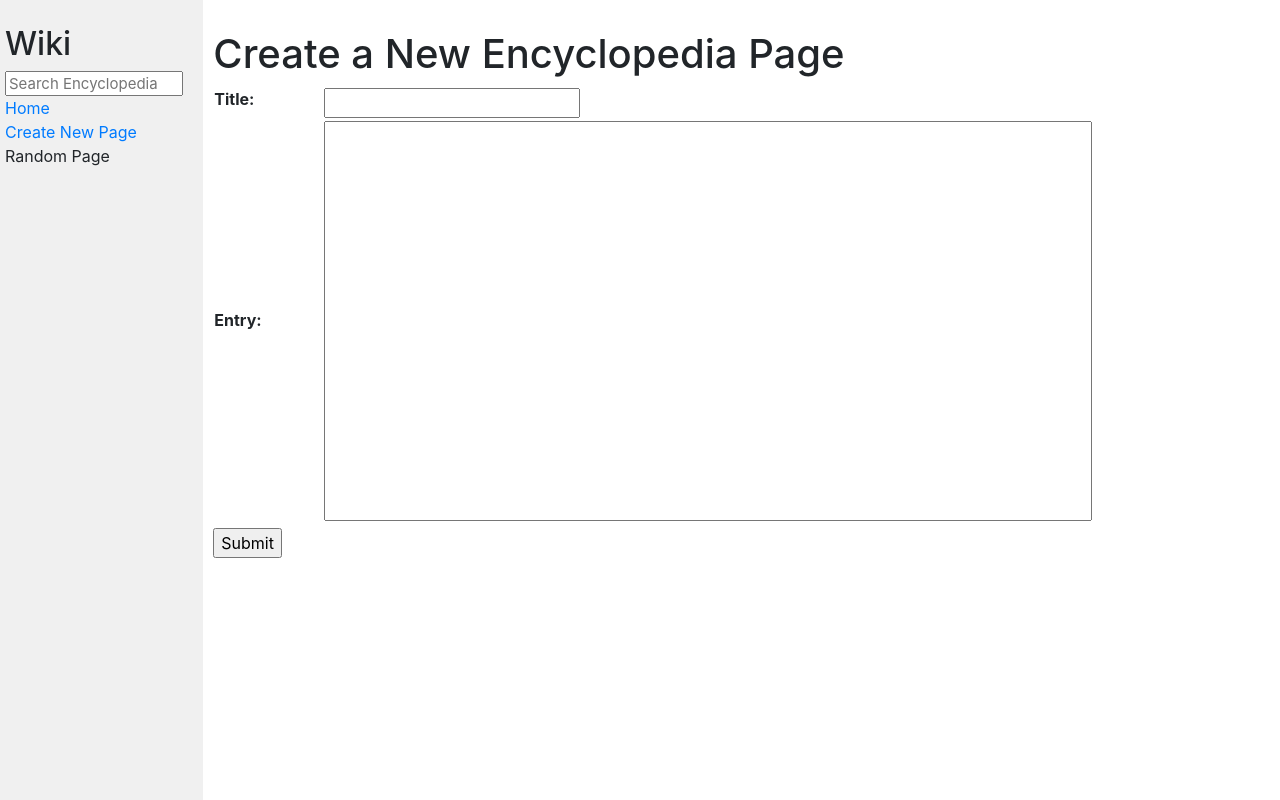
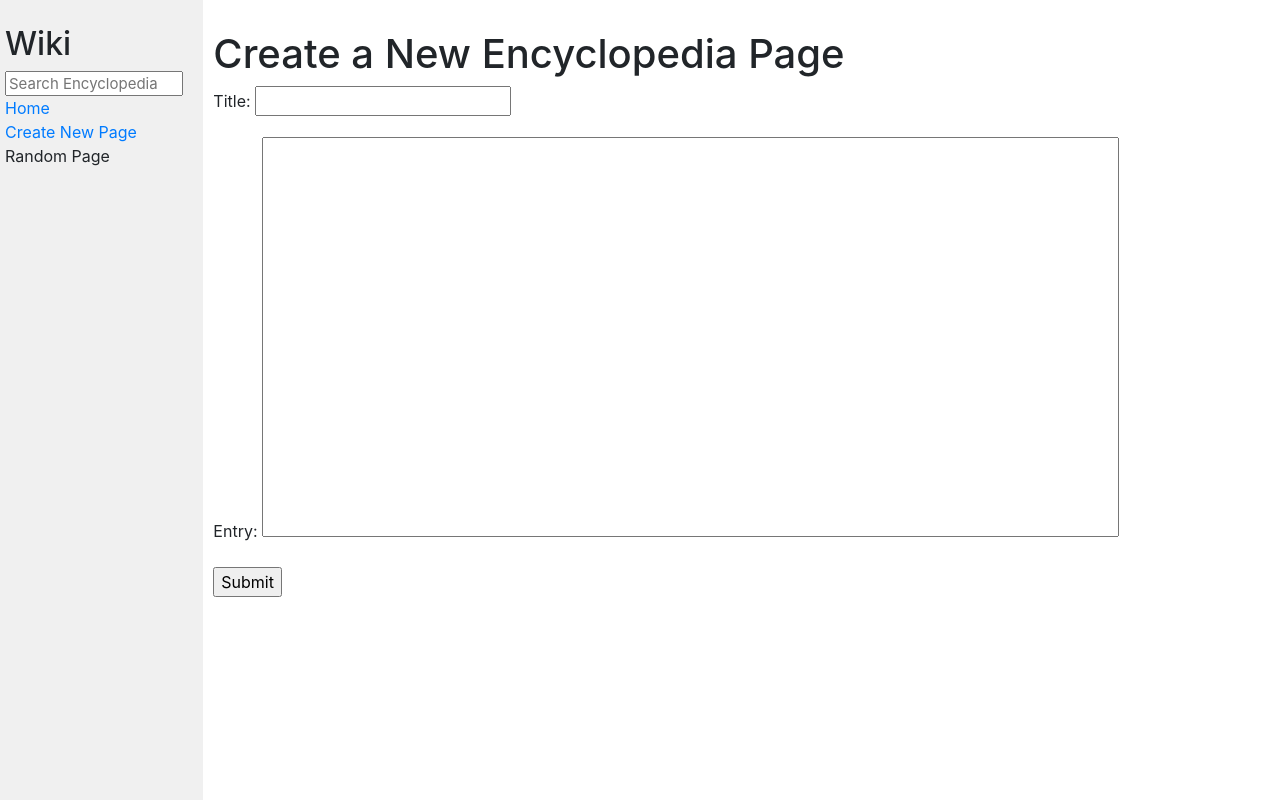
Before and after one commit to arregist97/CS50project1, a Django app: page /newpage/ in a window 1280 px wide. Run offline with Django 3.2, Linux system fonts and the light colour scheme; some libraries are stand-ins or nearby versions.

Commit message:
Change form_as_table to form_as_p, and add body style overflow hidden to hide vertical scrollbar problem

```diff
--- a/wiki/encyclopedia/templates/encyclopedia/layout.html
+++ b/wiki/encyclopedia/templates/encyclopedia/layout.html
@@ -5,6 +5,12 @@
 <html lang="en">
     <head>
         <title>{% block title %}{% endblock %}</title>
+        <style>
+            body {
+                overflow: hidden;
+            }
+        </style>
+
         <link rel="stylesheet" href="https://stackpath.bootstrapcdn.com/bootstrap/4.4.1/css/bootstrap.min.css" integrity="sha384-Vkoo8x4CGsO3+Hhxv8T/Q5PaXtkKtu6ug5TOeNV6gBiFeWPGFN9MuhOf23Q9Ifjh" crossorigin="anonymous">
         <link href="{% static 'encyclopedia/styles.css' %}" rel="stylesheet">
     </head>
--- a/wiki/newpage/templates/newpage/index.html
+++ b/wiki/newpage/templates/newpage/index.html
@@ -8,9 +8,7 @@
 <h1>Create a New Encyclopedia Page</h1>
 <form action="{% url 'newpage:index' %}" method="post">
     {% csrf_token %}
-    <table style="width:100%";>
-        {{ form.as_table }}
-        </table>
+        {{ form.as_p }}
     <input type="submit">
 </form>
 
```
